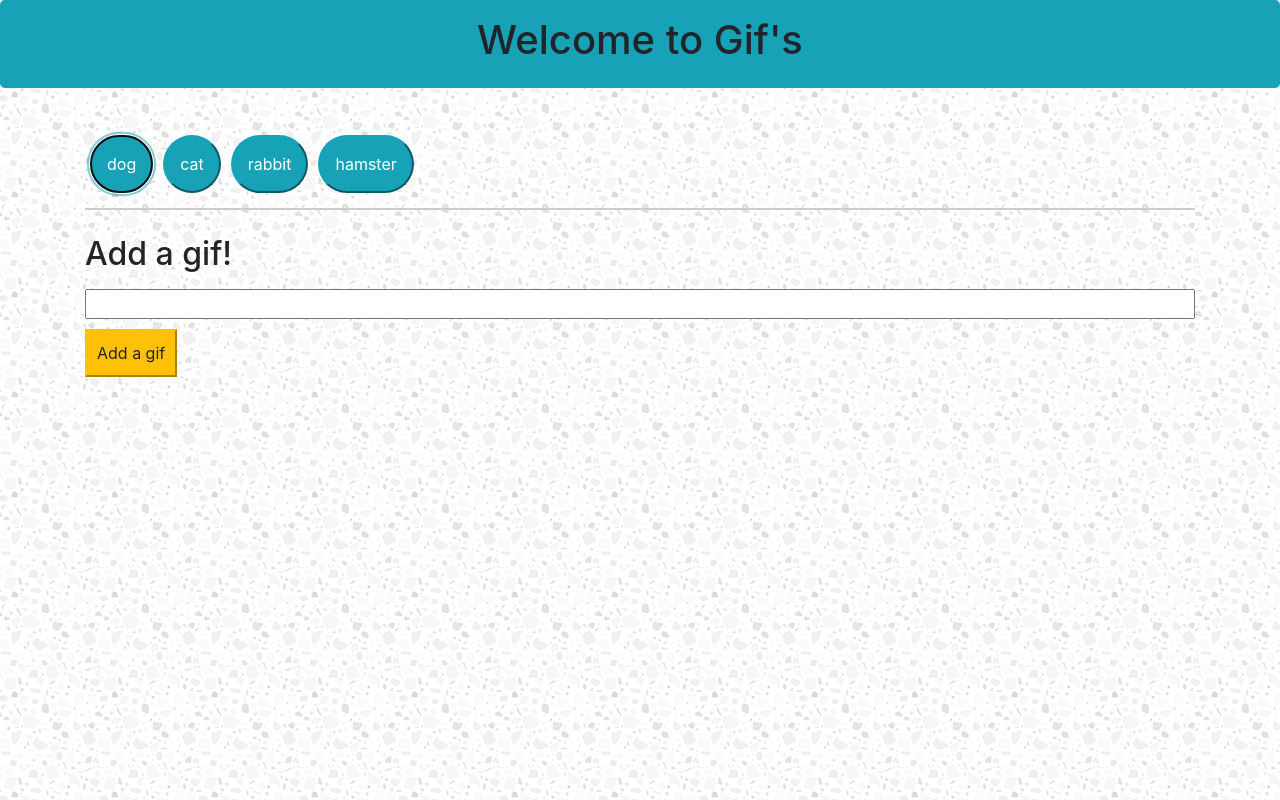
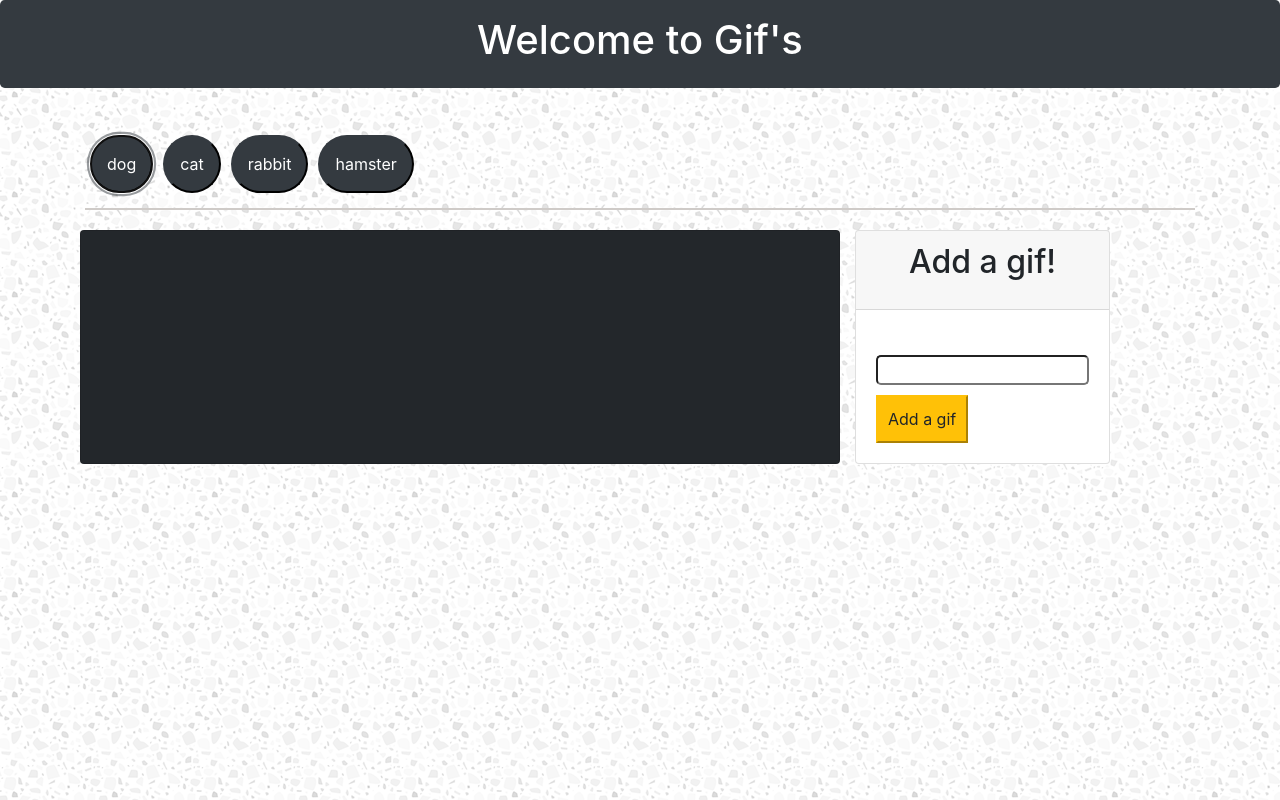
Before and after one commit to Justin-Singh125125/Giphy-Api, a plain HTML site: page index.html in a window 1280 px wide. Both pictures are taken after a click on the button "dog". Drawn offline with nearby package versions, Linux system fonts and the light colour scheme; no server answers.

Commit message:
about to do something risky

```diff
--- a/assets/css/style.css
+++ b/assets/css/style.css
@@ -25,9 +25,8 @@
 
 }
 img{
-    width: 250px;
-    height: 200px;
-    margin: 15px;
+    width: 200px;
+    height: 150px;
 }
 .rating{
     text-align: center;
@@ -39,15 +38,40 @@ body{
 .jumbotron{
     text-align: center;
     padding: 1rem 2rem;
-    background: #17a2b8;
+    background: #343a40;
+    color:#fff
 }
 input:focus{
     outline: #17a2b8;
 }
 #image-storage{
     margin-top: 30px;
+
 }
 
 .text-left{
     text-align: left;
 }
+
+.images-box{
+    margin-top: 20px;
+}
+.search-box{
+    margin-top:20px;
+
+}
+#git-input{
+    border-radius: 5px;
+}
+#git-input:focus{
+   box-shadow: 0 0 6px rgba(35,173,255,1);
+}
+.images-box{
+    visibility: hidden;
+    background: #23272b;
+    margin-left: 10px;
+
+}
+.rating{
+    color: #fff;
+}
--- a/assets/javascript/giphy.js
+++ b/assets/javascript/giphy.js
@@ -16,7 +16,7 @@ $(document).ready(function () {
         for (var i = 0; i < gifArray.length; i++) {
             var newButton = $('<button>');
             newButton.addClass('gif');
-            newButton.addClass('btn-info');
+            newButton.addClass('btn-dark');
             newButton.attr('data-name', gifArray[i]);
             newButton.text(gifArray[i]);
             $('#button-storage').append(newButton);
@@ -25,7 +25,8 @@ $(document).ready(function () {
     }
     function addImages(r) {
         $('#image-storage').empty();
-
+        var newContainer = $('<div>');
+        newContainer.addClass('container');
         for (var i = 0; i < 10; i++) {
 
             if (isNewRow) {
@@ -40,6 +41,7 @@ $(document).ready(function () {
             pictureCount++;
             var newDiv = $('<div>');
             newDiv.addClass('col-md-3');
+            newDiv.addClass('image-holder')
             var newP = $('<h3>');
             newP.addClass('rating');
             newP.text('Rating: ' + r.data[i].rating);
@@ -86,6 +88,7 @@ $(document).ready(function () {
     // })
     $(document).on('click', '.gif', function () {
         search = $(this).attr('data-name');
+        $('.images-box').css('visibility', 'visible');
         callGiphyAjax();
     })
 
--- a/index.html
+++ b/index.html
@@ -25,18 +25,42 @@
         <div id='button-storage'>
 
         </div>
-        <form id="add-new-gif" class="text-left">
-            <label for="gif-input">
-                <h2>Add a gif!</h2>
-            </label><br>
-            <input type='text' id='git-input'><br>
-            <input id='add-gif' class='btn-warning' type='submit' value='Add a gif'>
-        </form>
+
+        <div class='row'>
+            <div class='card images-box col-md-8'>
+                <div class='card-body'>
+
+                    <div id="image-storage">
+
+                    </div>
 
 
-        <div id="image-storage">
+                </div>
+            </div>
+            <div class='search-box col-md-3'>
 
+
+                <div class="card">
+                    <div class="card-header">
+                        <label for="gif-input">
+                            <h2>Add a gif!</h2>
+                        </label><br>
+                    </div>
+                    <div class="card-body">
+                        <form id="add-new-gif" class="text-left">
+
+                            <input type='text' id='git-input'><br>
+                            <input id='add-gif' class='btn-warning' type='submit' value='Add a gif'>
+                        </form>
+                    </div>
+                </div>
+
+
+
+
+            </div>
         </div>
+
 
 
 
```
